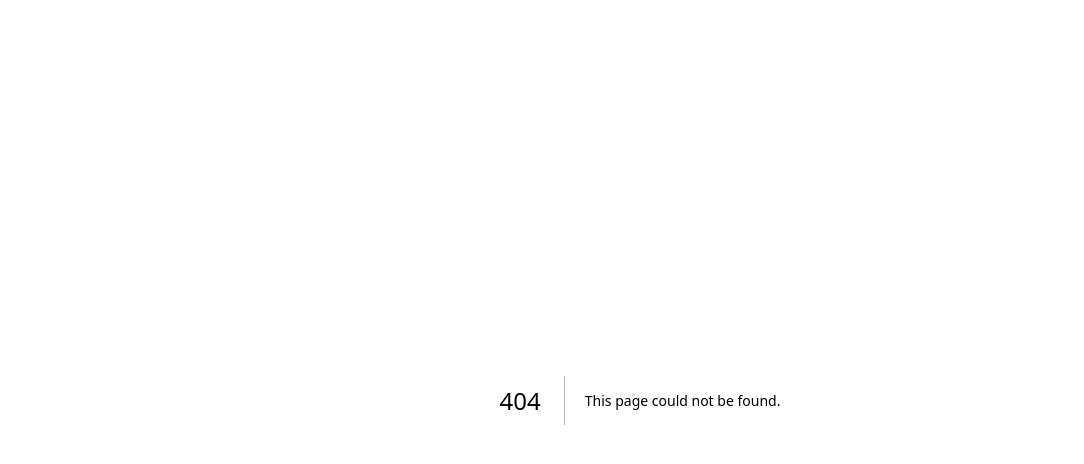
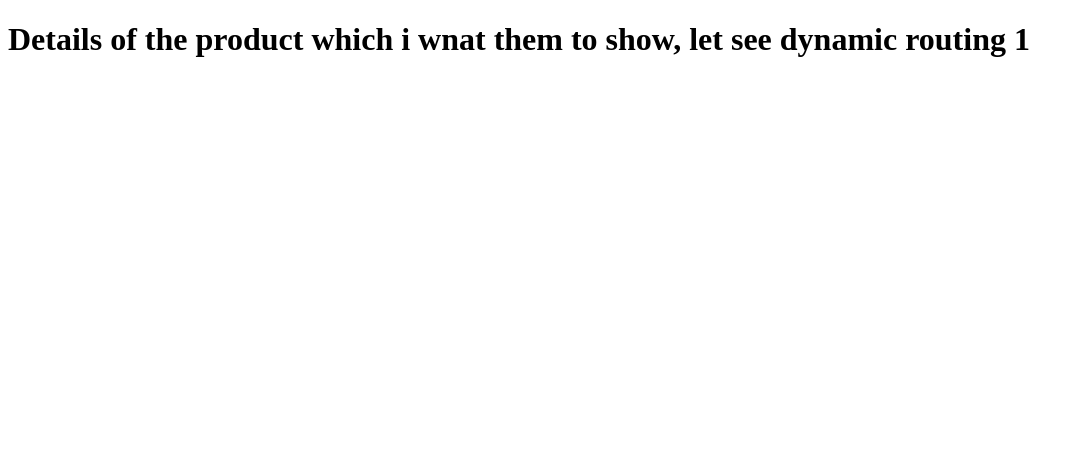
Before and after one commit to jyotirmaygithub/Next-js, a Next.js app: page /product/1 in a window 1280 px wide. Before the commit this address had no page. Shown: the top 464 px of the page, without its empty margins (0-1084 px from the left). Built offline with nearby package versions, Linux system fonts and the light colour scheme.

Commit message:
dynamic routing

```diff
--- /dev/null
+++ b/src/app/product/[productId]/page.tsx
@@ -0,0 +1,8 @@
+export default function product({ params } : {
+    params : {productId : string}
+}) {
+    // params is usefull to know the id of the current page which we can use in nextjs without installing anything.
+    return (
+        <h1>Details of the product which i wnat them to show, let see dynamic routing {params.productId}</h1>
+    )
+}
--- /dev/null
+++ b/src/app/product/page.tsx
@@ -0,0 +1,5 @@
+export default function product(){
+    return (
+        <h1>Details of the product </h1>
+    )
+}
```
